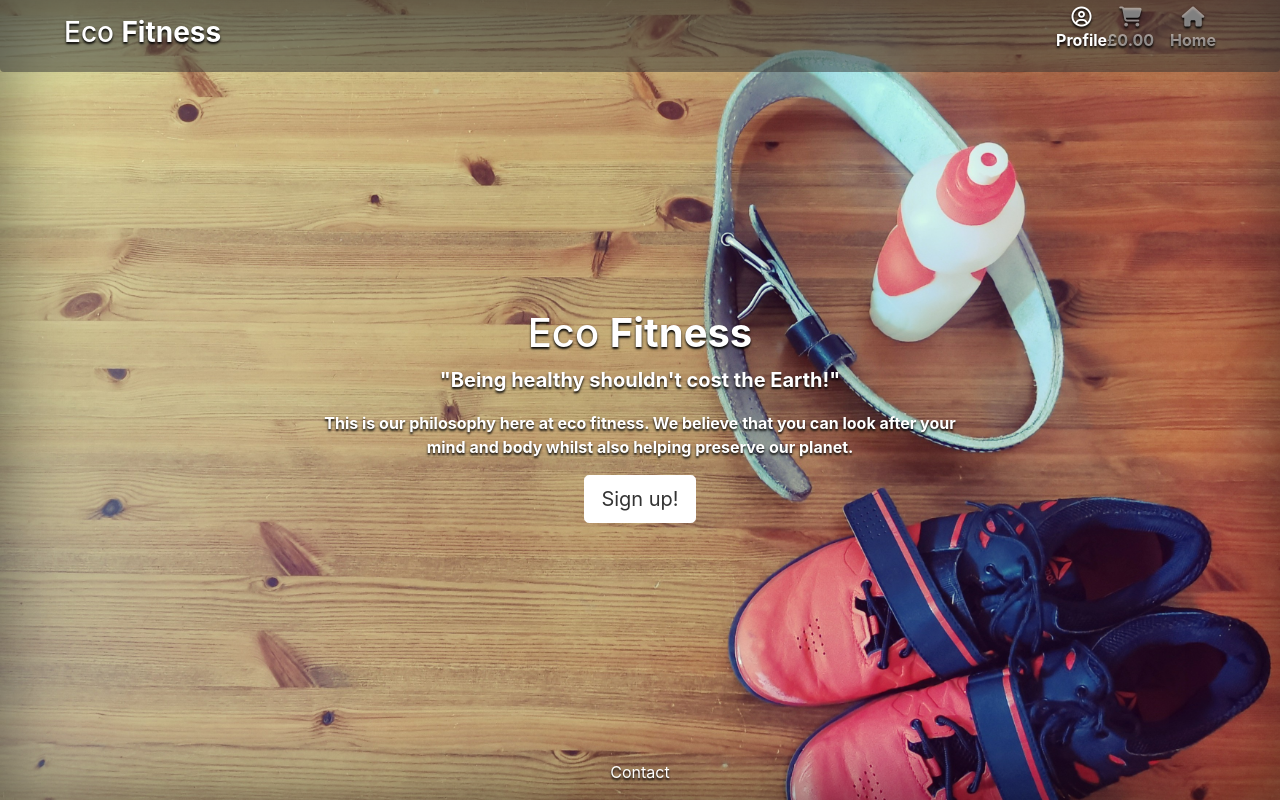
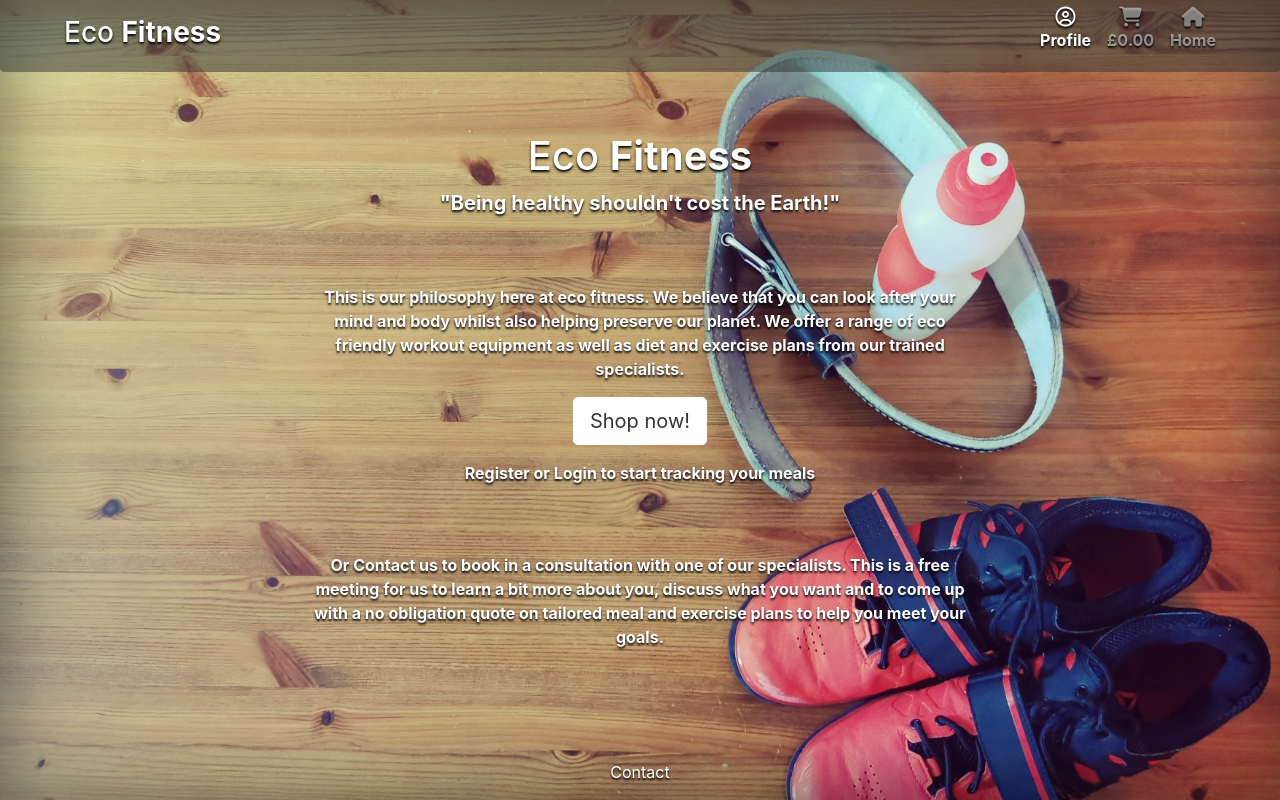
Before and after one commit to Tilly3g/eco-fitness, a Django app: page / in a window 1280 px wide. Run offline with Django 3.2, Linux system fonts and the light colour scheme; some libraries are stand-ins or nearby versions.

Commit message:
add home page content and fix background display bug on smaller screens

```diff
--- a/home/templates/home/index.html
+++ b/home/templates/home/index.html
@@ -7,10 +7,17 @@
 	{% endblock %}
 
 	{% block content %}
-	    <p class="lead font-weight-bold">"Being healthy shouldn't cost the Earth!"</p>
-        <p class="font-weight-bold"> This is our philosophy here at eco fitness. We believe that you can look after your mind and body whilst also helping preserve our planet.</p>
+	    <p class="lead font-weight-bold paragraph-margin">"Being healthy shouldn't cost the Earth!"</p>
+        <p class="font-weight-bold"> This is our philosophy here at eco fitness. We believe that you can look after your mind and body whilst also helping preserve our planet. We offer a range of eco friendly workout equipment as well as diet and exercise plans from our trained specialists.</p>
 	    <p class="lead">
-		<a href="#" class="btn btn-lg btn-secondary">Sign up!</a>
+		    <a href="#" class="btn btn-lg btn-secondary">Shop now!</a>
 	    </p>
+    {% if request.user.is_authenticated %}
+        <p class="font-weight-bold paragraph-margin">Track your meals in your <a class="index-link" href="#">Food Diary!</a></p>
+    {% else %}
+        <p class="font-weight-bold paragraph-margin"><a class="index-link" href="{% url 'account_signup' %}">Register</a> or <a class="index-link" href="{% url 'account_login' %}">Login</a> to start tracking your meals</p>
+    {% endif %}
+        <p class="font-weight-bold paragraph-margin">Or <a class="index-link" href="#">Contact us</a> to book in a consultation with one of our specialists. This is a free meeting for us to learn a bit more about you, discuss what you want and to come up with a no obligation quote on tailored meal and exercise plans to help you meet your goals.</p>
+
 	{% endblock %}
 </main>
--- a/static/css/base.css
+++ b/static/css/base.css
@@ -30,11 +30,17 @@ a:hover {
  * Base structure
  */
 
-html,
-body {
-    height: 100%;
+html {
+    height: auto;
     width: 100%;
     background-color: #333;
+}
+
+@media (min-width: 992px) {
+  html,
+  body {
+        height: 100%;
+  }
 }
 
 body {
@@ -121,6 +127,18 @@ body {
   }
 }
 
+@media (max-width: 285px) {
+    .hide-on-xs {
+        display: none;
+    }
+}
+
+/*
+ * Home page
+ */
+.paragraph-margin {
+    margin-bottom: 10%;
+}
 
 /*
  * Cover
--- a/templates/base.html
+++ b/templates/base.html
@@ -92,7 +92,7 @@
                             </div>
                         </a>
                     {% endif %}
-                        <a class="nav-link" href="">
+                        <a class="nav-link add-margin" href="">
                             <div class="text-center">
                                 <div><i class="fas fa-lg fa-shopping-cart"></i></div>
                                 <p class="my-0">
@@ -104,7 +104,7 @@
                                 </p>
                             </div>
                         </a>
-                        <a class="nav-link" href="#">
+                        <a class="nav-link hide-on-xs" href="#">
                             <div class="text-center">
                                 <div><i class="fas fa-home fa-lg"></i></div>
                                 <p class="my-0">Home
```
